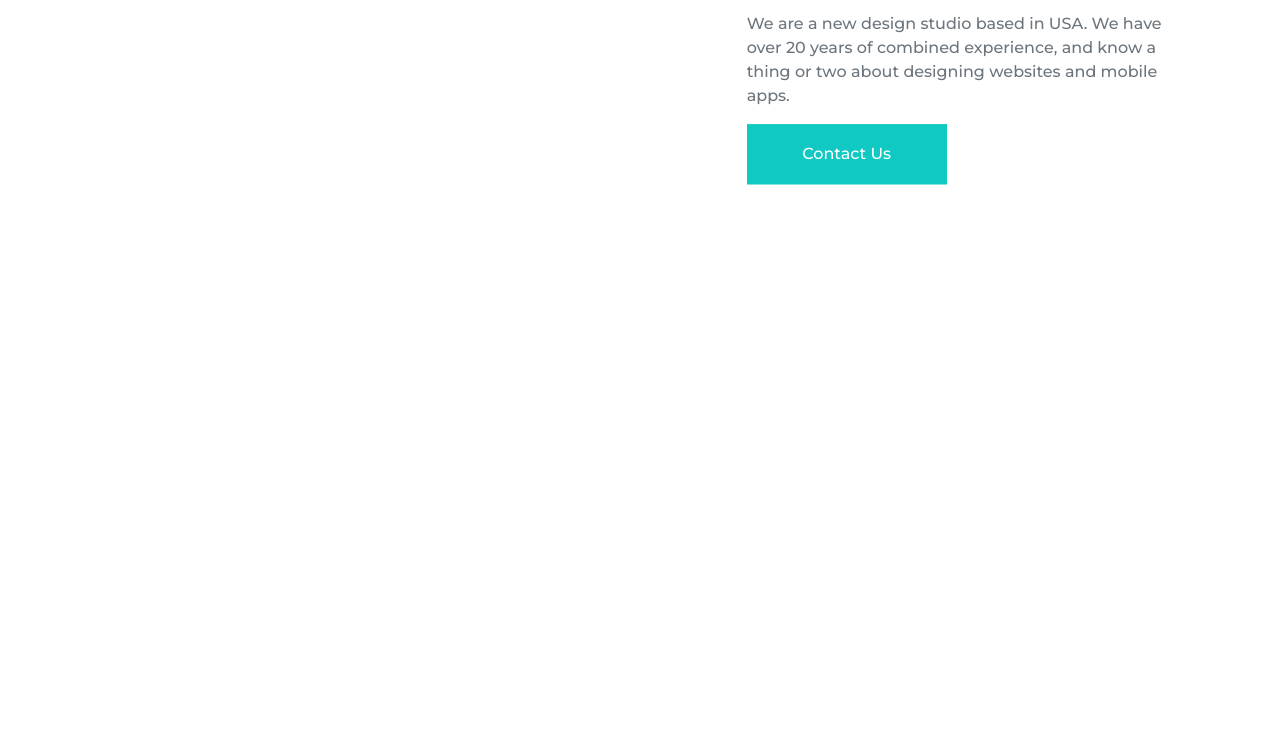
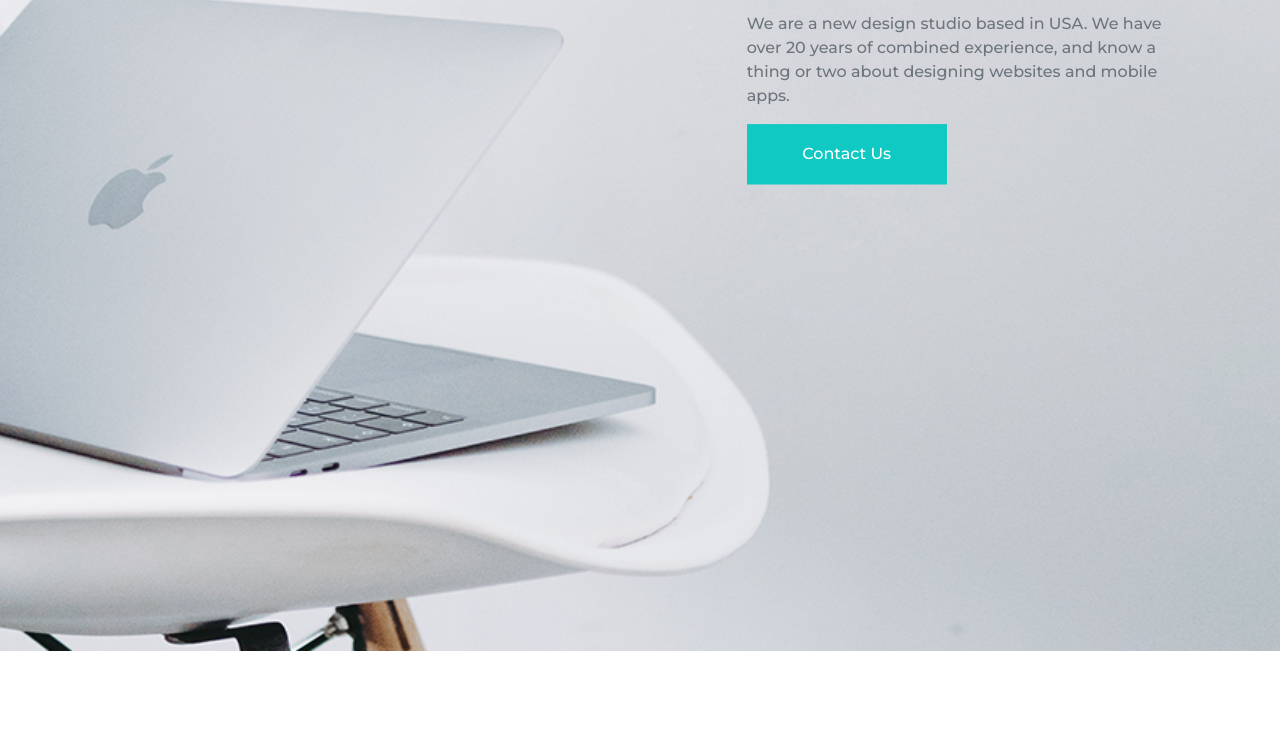
Before and after one commit to MReiss97/Resources---Practical, a plain HTML site: page index.html in a window 1280 px wide. Shown: the part 349-1097 px from the top of the page. Drawn offline with nearby package versions, Linux system fonts and the light colour scheme.

Commit message:
Update style.css

```diff
--- a/style.css
+++ b/style.css
@@ -11,7 +11,7 @@ html {
 }
 
 .bgcolor1 {
-  background-image: url('assets\images\aidan-hancock-8RU4OuA6Yug-unsplash.png');
+  background-image: url('assets/images/aidan-hancock-8RU4OuA6Yug-unsplash.png');
   background-position: center;
   background-size: cover;
   background-repeat: no-repeat;
```
